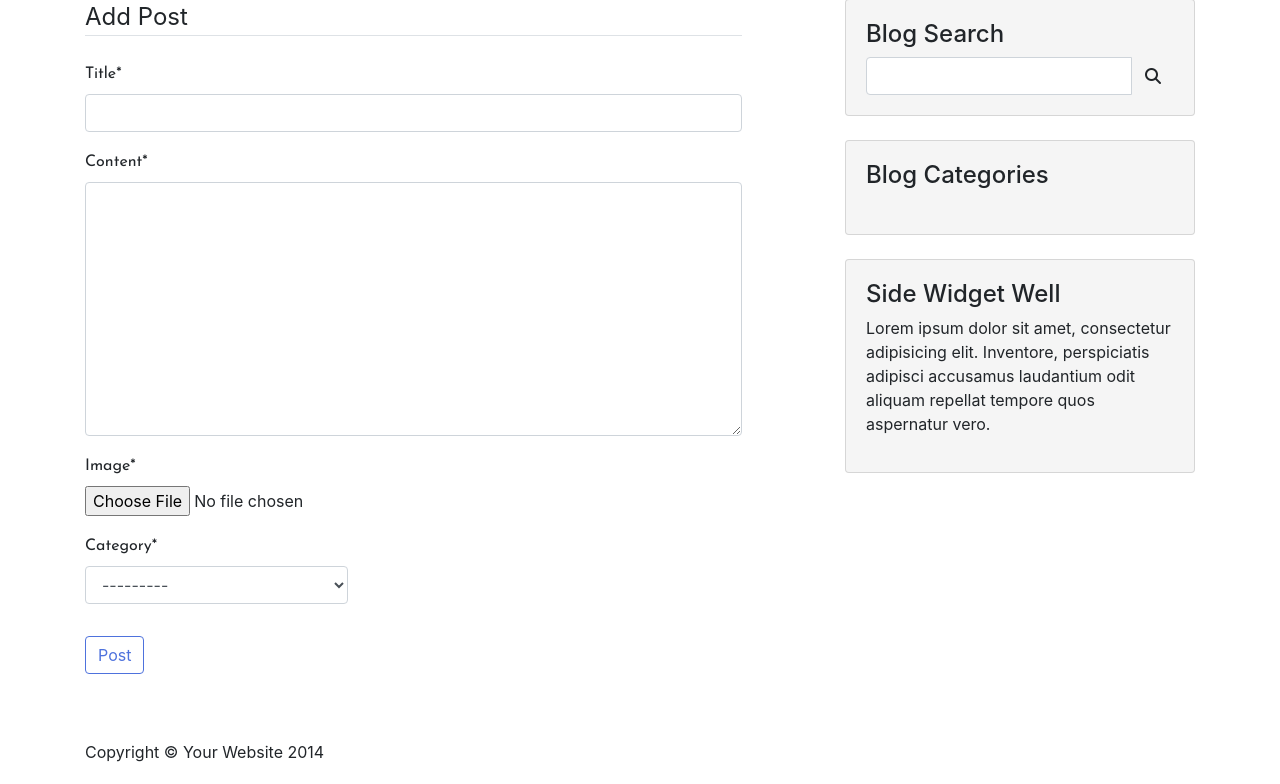
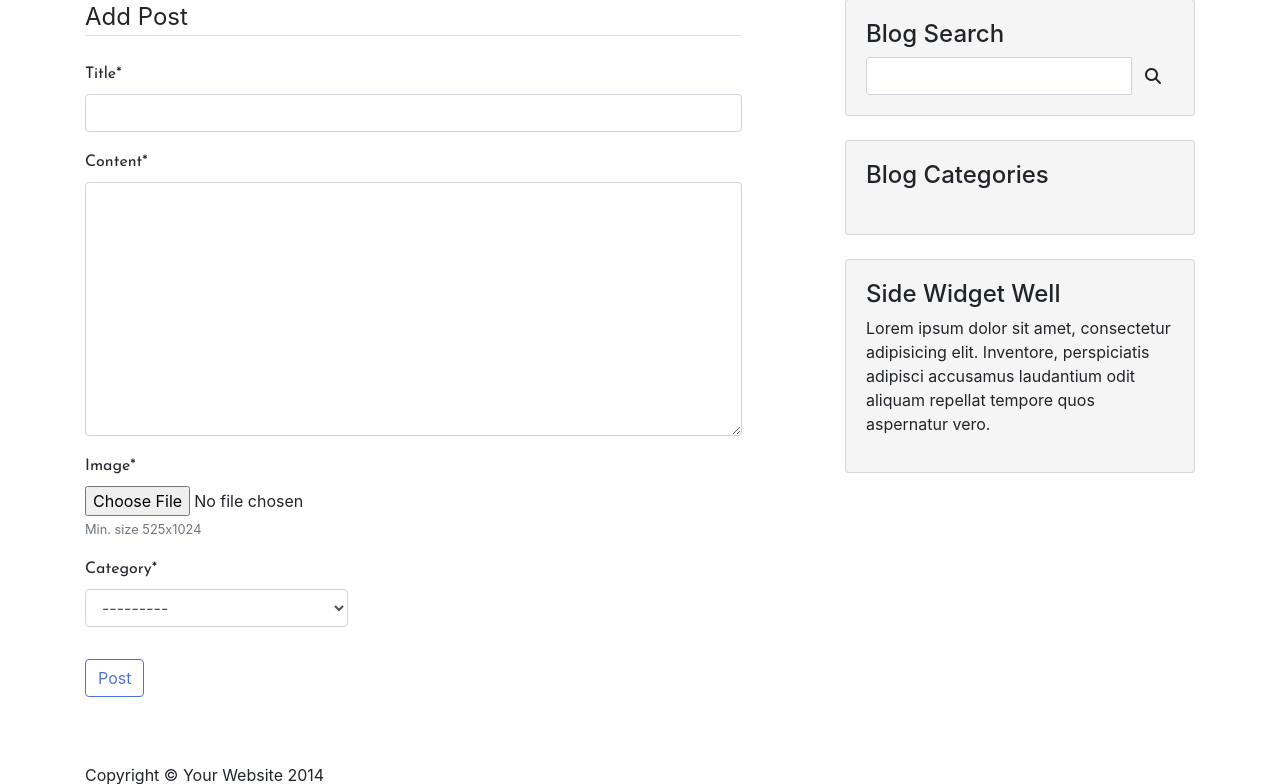
Before and after one commit to tomekmatuszewski/SDA_Django_training, a Django app: page /blog/post/new in a window 1280 px wide. Shown: the part 77-861 px from the top of the page. Before the commit the page ends 839 px from the top, so only its background shows below. Run offline with Django 3.2, Linux system fonts and the light colour scheme; data that the repository does not hold is empty; some libraries are stand-ins or nearby versions.

Commit message:
image size change size

```diff
--- a/SDA_Django/settings.py
+++ b/SDA_Django/settings.py
@@ -38,6 +38,7 @@ INSTALLED_APPS = [
     'django.contrib.messages',
     'django.contrib.staticfiles',
     'crispy_forms',
+    'django_cleanup.apps.CleanupConfig',
     'blog.apps.BlogConfig'
 ]
 
--- a/blog/models/posts.py
+++ b/blog/models/posts.py
@@ -3,7 +3,6 @@ from django.db import models
 from django.utils import timezone
 from django.utils.text import slugify
 from blog.utils import change_pic_size
-
 
 class Category(models.Model):
     name = models.CharField(max_length=150)
@@ -19,7 +18,7 @@ class Post(models.Model):
     author = models.ForeignKey(User, on_delete=models.CASCADE, related_name='posts')
     category = models.ForeignKey(Category, on_delete=models.DO_NOTHING, related_name='posts')
     slug = models.SlugField(unique=True, blank=True, null=True, max_length=20)
-    image = models.ImageField(upload_to="blog_pics", default="default.png")
+    image = models.ImageField(upload_to="blog_pics", default="default.png", help_text="Min. size 525x1024")
 
     def __str__(self):
         return f"Post {self.id}, title: {self.title}"
@@ -28,4 +27,4 @@ class Post(models.Model):
         super().save(*args, **kwargs)
         if not self.slug:
             self.slug = slugify(self.title)
-        change_pic_size(self.image.path, 420, 700)
+        change_pic_size(self.image.path, 525, 1024)
--- a/blog/utils.py
+++ b/blog/utils.py
@@ -1,5 +1,4 @@
 from PIL import Image
-
 
 def change_pic_size(path, height, width) -> None:
     img = Image.open(path)
--- a/blog/views.py
+++ b/blog/views.py
@@ -1,3 +1,4 @@
+from django.contrib import messages
 from django.urls import reverse_lazy
 from django.views.generic import ListView, DetailView, CreateView
 from blog.models import Post
@@ -30,6 +31,7 @@ class PostCreateView(CreateView):
 
     def form_valid(self, form):
         form.instance.author = self.request.user
+
         return super().form_valid(form)
 
     def get_success_url(self):
--- a/templates/base.html
+++ b/templates/base.html
@@ -57,6 +57,15 @@
    <div class="container">
         <div class="row">
             <div class="col-lg-8">
+
+            {% if messages %}
+                {% for message in messages %}
+                    <div class="alert alert-{{ message.tags }}" role="alert">
+                        {{ message }}
+                    </div>
+                {% endfor %}
+            {% endif %}
+
             {% block content %}{% endblock %}
             </div>
 
```
Also changed, not shown: blog/forms/post.py (line endings or trailing spaces), media/blog_pics/english-breakfast.jpg (deleted), media/blog_pics/spr.jpg (added).
